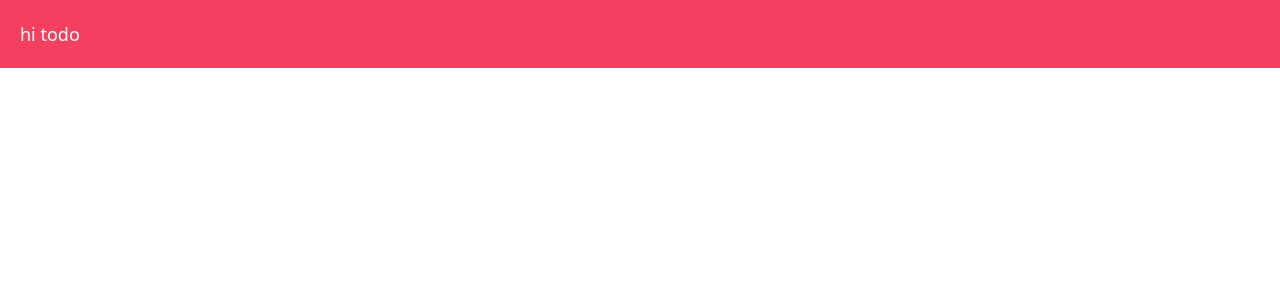
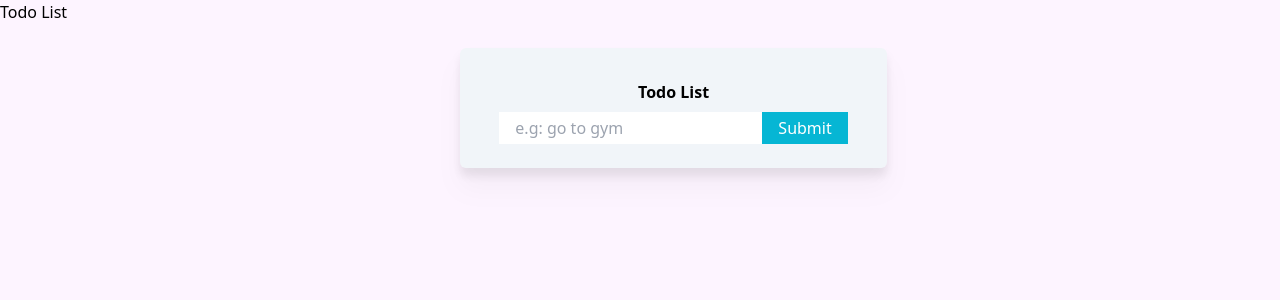
Before and after one commit to MuhammadRabi/P03-react, a React (Create React App) app: page / in a window 1280 px wide. Shown: the top 300 px of the page. Built offline with nearby package versions, Linux system fonts and the light colour scheme.

Commit message:
adding functionality

```diff
--- a/package.json
+++ b/package.json
@@ -8,6 +8,7 @@
     "@testing-library/user-event": "^13.5.0",
     "react": "^18.2.0",
     "react-dom": "^18.2.0",
+    "react-icons": "^4.7.1",
     "react-scripts": "5.0.1",
     "web-vitals": "^2.1.4"
   },
--- /dev/null
+++ b/src/Alert.js
@@ -0,0 +1,20 @@
+import { useEffect } from "react"
+
+const Alert = ({ msg, type, removeAlert, list }) => {
+  useEffect(() => {
+    const timeout = setTimeout(() => {
+      removeAlert()
+    }, 3000)
+    return () => clearTimeout(timeout)
+  }, [list, removeAlert])
+
+  return (
+    <>
+      <div className="text-sm capitalize rounded-sm w-2/3 mx-auto my-1">
+        <p className={`bg-${type}-200 py-0.5`}>{msg}</p>
+      </div>
+    </>
+  )
+}
+
+export default Alert
--- a/src/App.js
+++ b/src/App.js
@@ -1,10 +1,78 @@
+import Alert from "./Alert"
+import List from "./List"
 import "./App.css"
+import { useState } from "react"
+import Layout from "./Layout"
 
 function App() {
+  const [name, setName] = useState("")
+  const [list, setList] = useState([])
+  const [editing, setEditing] = useState(false)
+  const [editingID, setEditingID] = useState(null)
+  const [alert, setAlert] = useState({
+    show: false,
+    msg: "",
+    type: "",
+  })
+
+  const handleSubmit = (e) => {
+    e.preventDefault()
+    if (!name) {
+      showAlert(true, "please write an item first", "red")
+    } else {
+      const newItem = { id: new Date().getTime().toString(), title: name }
+      setList([...list, newItem])
+      setName("")
+      showAlert(true, "item is successfuly added", "green")
+    }
+  }
+
+  const showAlert = (show = "false", msg = "", type = "") => {
+    setAlert({
+      show,
+      msg,
+      type,
+    })
+  }
+
+  const clearItems = () => {
+    setList([])
+    showAlert(true, "all items cleared", "red")
+  }
+
   return (
-    <main>
-      <h1 className="p-5 text-white text-lg bg-rose-500">hi todo</h1>
-    </main>
+    <Layout>
+      <h1>Todo List</h1>
+      <section className="py-6 w-3/4 mx-auto mt-12 text-center drop-shadow-xl bg-slate-100 rounded-md md:w-1/3">
+        <h3 className="font-bold my-2">Todo List</h3>
+        {alert.show && <Alert {...alert} removeAlert={showAlert} list={list} />}
+        <form onSubmit={handleSubmit}>
+          <div className="form-control">
+            <input
+              type="text"
+              placeholder="e.g: go to gym"
+              className="py-1 px-4 outline-0"
+              value={name}
+              onChange={(e) => setName(e.target.value)}
+            />
+            <button
+              type="submit"
+              className="capitalize bg-cyan-500 text-white py-1 px-4 hover:text-slate-100"
+            >
+              {editing ? "edit" : "submit"}
+            </button>
+          </div>
+        </form>
+        {list.length > 0 && (
+          <div className="list-container">
+            <List items={list} />
+            <button className="text-red-700 capitalize" onClick={clearItems}>
+              clear items
+            </button>
+          </div>
+        )}
+      </section>
+    </Layout>
   )
 }
 
--- /dev/null
+++ b/src/Layout.js
@@ -0,0 +1,9 @@
+const Layout = ({ children }) => {
+  return (
+    <main className="bg-fuchsia-50 h-screen flex justify-center items-start">
+      {children}
+    </main>
+  )
+}
+
+export default Layout
--- /dev/null
+++ b/src/List.js
@@ -0,0 +1,13 @@
+import ListItem from "./ListItem"
+
+const List = ({ items }) => {
+  return (
+    <ul className="mt-5">
+      {items.map((item) => {
+        return <ListItem key={item.id} {...item} />
+      })}
+    </ul>
+  )
+}
+
+export default List
--- /dev/null
+++ b/src/ListItem.js
@@ -0,0 +1,23 @@
+import React from "react"
+import { FaEdit, FaPrescriptionBottleAlt } from "react-icons/fa"
+
+const ListItem = ({ title }) => {
+  return (
+    <>
+      <li className="flex justify-between items-center mb-2 w-3/4 px-2 py-1 mx-auto hover:bg-slate-200">
+        {title}
+
+        <div className="flex justify-between space-x-1">
+          <button className="text-emerald-500 cursor-pointer">
+            <FaEdit />
+          </button>
+          <button className="text-red-500 cursor-pointer">
+            <FaPrescriptionBottleAlt />
+          </button>
+        </div>
+      </li>
+    </>
+  )
+}
+
+export default ListItem
```
Also changed, not shown: src/App.css (+7 -0 lines), 1 other file (tests, documents, lock files or other folders).
